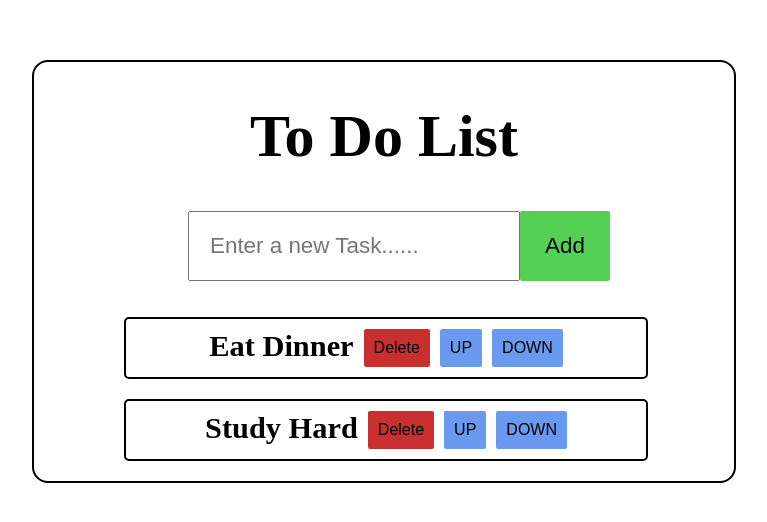
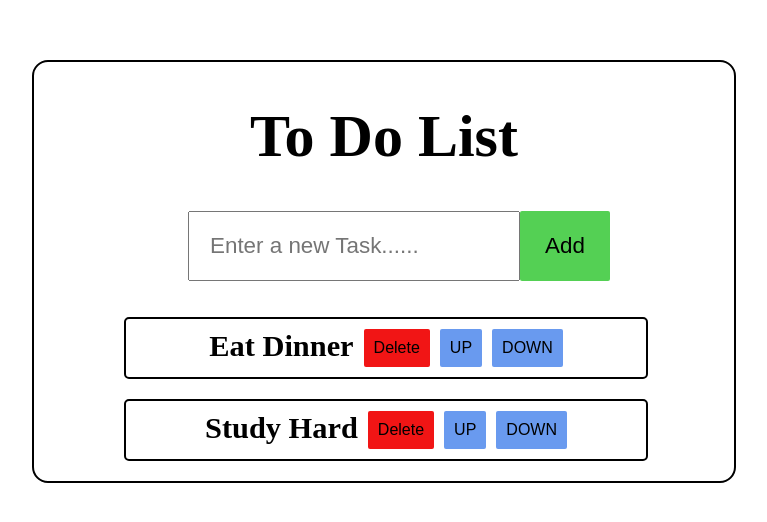
Before and after one commit to sameer4712/React-Practice, a React (Vite) app in the folder my-react-app/: page / in a window 1280 px wide. Shown: the part 148-670 px from the top of the page, without its empty margins (256-1023 px from the left). Built offline with nearby package versions, Linux system fonts and the light colour scheme.

Commit message:
color changed

```diff
--- a/my-react-app/src/index.css
+++ b/my-react-app/src/index.css
@@ -70,7 +70,7 @@ span{
 }
 
 .delete{
-  background-color: rgb(200, 48, 48);
+  background-color: rgb(241, 21, 21);
   border-radius: 2px;
 }
 .delete:hover{
```
